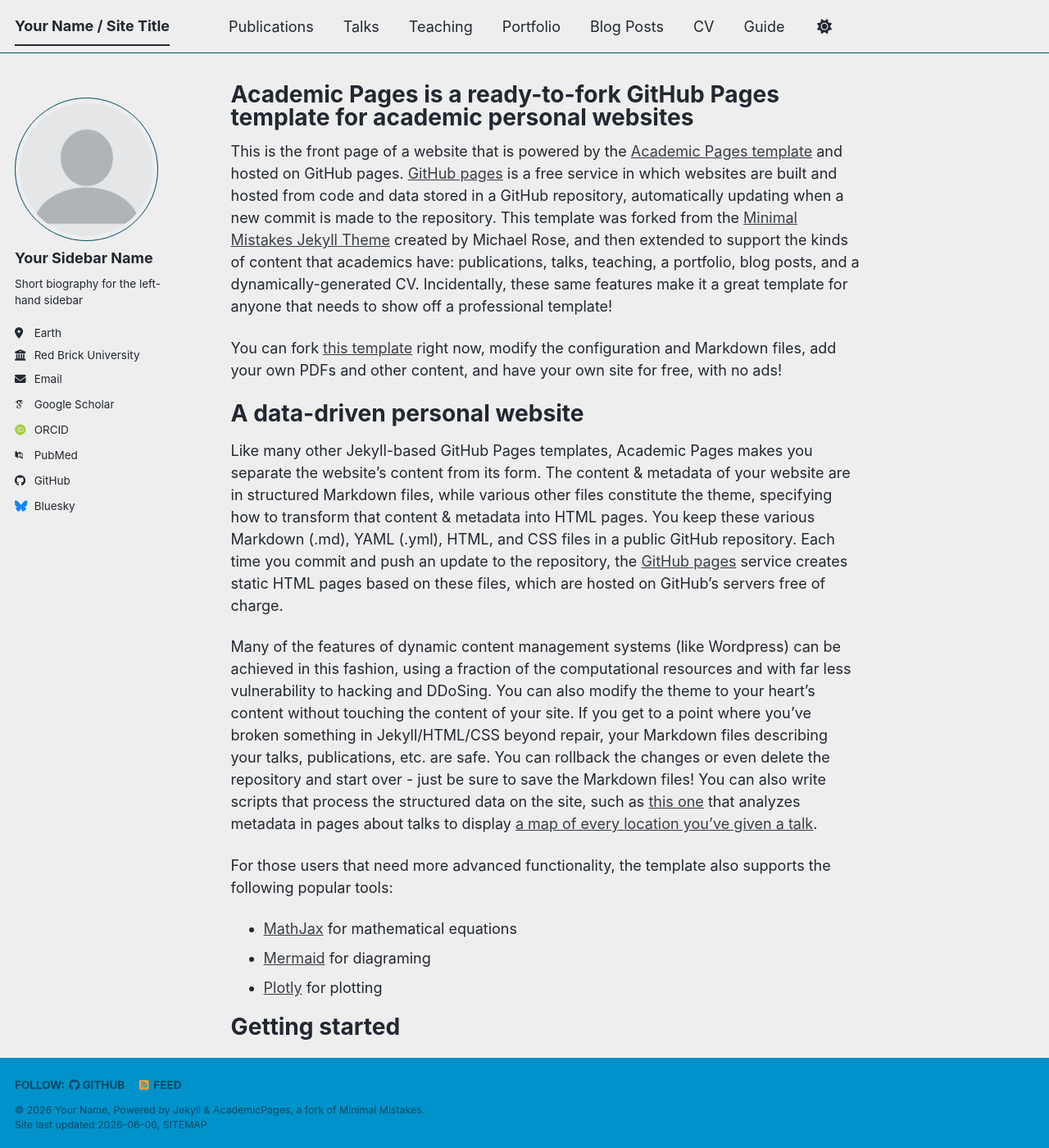
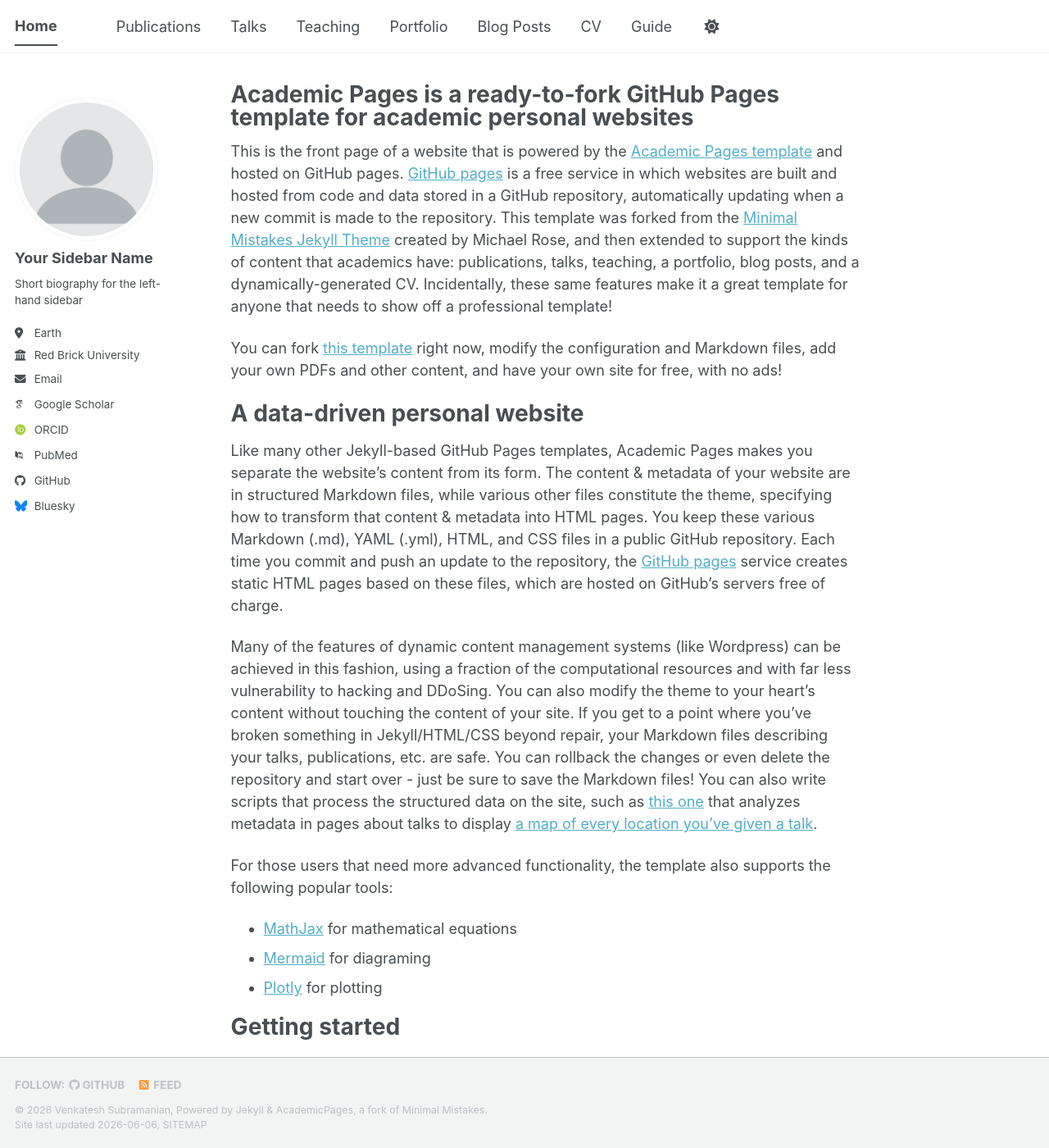
Before and after one commit to VenkiPhy6/portfolio_website, a Jekyll site: the page built from _pages/about.md, in a window 1280 px wide and 1400 px high. Shown: the whole window at 82% size. Built offline with Jekyll 4.4.1, drawn with Linux system fonts in a browser that asks for light colours; some web fonts are replaced; a script bundle is joined from its source files by our own code; library files that are not in the unit come from our copies.

Commit message:
theme shift

```diff
--- a/_config.yml
+++ b/_config.yml
@@ -8,11 +8,11 @@
 
 # Basic Site Settings
 locale                   : "en-US"
-site_theme               : "air" # The available themes options are "default", "air", "sunrise", "mint", "dirt" and "contrast"
-title                    : "Your Name / Site Title"
+site_theme               : "default" # The available themes options are "default", "air", "sunrise", "mint", "dirt" and "contrast"
+title                    : "Home"
 title_separator          : "-"
-name                     : &name "Your Name"
-description              : &description "Your Name's academic portfolio"   # Update this with a general description of your site, this is the default if not overridden by a page
+name                     : &name "Venkatesh Subramanian"
+description              : &description ""   # Update this with a general description of your site, this is the default if not overridden by a page
 url                      : https://academicpages.github.io # The base hostname & protocol for your site e.g. "https://[your GitHub username].github.io",
                                                            # or if you already have some other page hosted on Github then use "https://[your GitHub username].github.io/[Your Repo Name]"
 baseurl                  : "" # the subpath of your site, e.g. "/blog"
```
